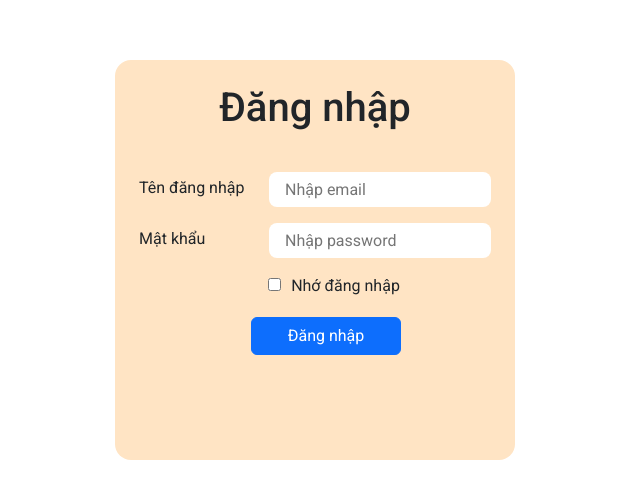
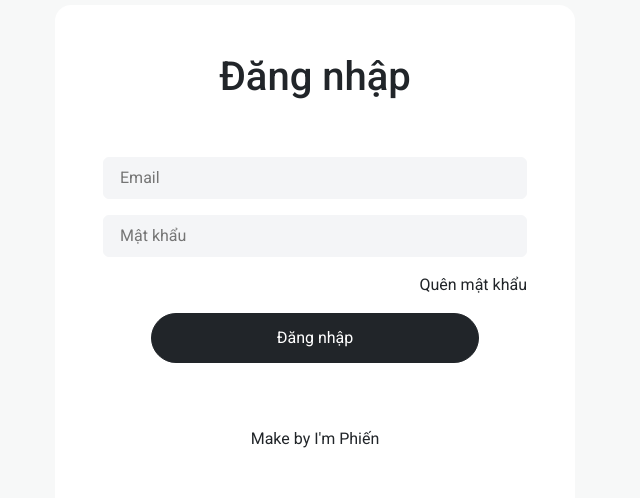
Before and after one commit to imphien/hrm_user, a Vue app: page / in a window 1280 px wide. Shown: the part 140-638 px from the top of the page, without its empty margins (325-965 px from the left). Built offline with nearby package versions, Linux system fonts and the light colour scheme.

Commit message:
Fix ui form login

```diff
--- a/src/App.vue
+++ b/src/App.vue
@@ -13,4 +13,7 @@ export default {
 </script>
 
 <style>
+  body {
+    background: #f7f8f8 !important;
+  }
 </style>
--- a/src/components/Authentication/SignUp.vue
+++ b/src/components/Authentication/SignUp.vue
@@ -1,25 +1,25 @@
 <template>
     <div class="container d-flex justify-content-center align-items-center">
-        <form class="form d-flex flex-column rounded-4">
-            <h1 class="text-center pt-4 pb-4">Đăng nhập</h1>
-            <div class="d-flex px-4 py-2">
-                <label class="pt-1" for="email">Tên đăng nhập</label>
-                <input class="rounded-3 border-0 px-3" type="text" placeholder="Nhập email">
+        <div>
+            <form class="form d-flex flex-column rounded-4 px-5">
+            <h1 class="text-center py-5">Đăng nhập</h1>
+            <div class="form-input text-center mb-3">
+                <input class="py-2 px-3 rounded-2" type="text" placeholder="Email">
             </div>
-            <div class="d-flex px-4 py-2">
-                <label class="pt-1" for="password">Mật khẩu</label>
-                <input class="rounded-3 border-0 px-3" type="password" placeholder="Nhập password">
+            <div class="form-input text-center mb-3">
+                <input class="py-2 px-3 rounded-2" type="password" placeholder="Mật khẩu">
             </div>
-            <div class="text-center my-2 ms-5">
-                <input type="checkbox">
-                <label class="text-center" for="remember_login">
-                    Nhớ đăng nhập
-                </label>
+            <div class="d-flex flex-row-reverse mb-3">
+                <a class="text-decoration-none text-reset" href="#">Quên mật khẩu</a>
             </div>
-            <div>
-                <button class="btn-submit position-absolute btn btn-primary">Đăng nhập</button>
+            <div class="text-center px-5 mb-3">
+                <button class="rounded-5 btn btn-dark">Đăng nhập</button>
+            </div>
+            <div class="text-center p-5">
+                <p>Make by I'm Phiến</p>
             </div>
         </form>
+        </div>
     </div>
 </template>
 <script>
@@ -33,24 +33,32 @@
     }
 
     .form {
-        width: 400px;
-        height: 400px;
-        background-color: bisque;
+        background: white;
+        width: 520px;
+    }
+
+    .form-input {
+        width: 100%;
     }
 
     input {
-        flex: 1;
-        outline: none;
-
+        width: 100%;
+        background-color: #f4f5f7;
+        border: 1px solid #f4f5f7;
+        color: black;
+        line-height: 20px;
     }
 
-    label {
-        min-width: 130px;
-        height: 35px;
+    input:hover {
+        border: 1px solid #f4f5f7;
     }
 
-    .btn-submit {
-        width: 150px;
-        left: 45%;
+    button {
+        height: 50px;
+        width: 100%;
+    }
+
+    p {
+        width: 100%;
     }
 </style>
```
